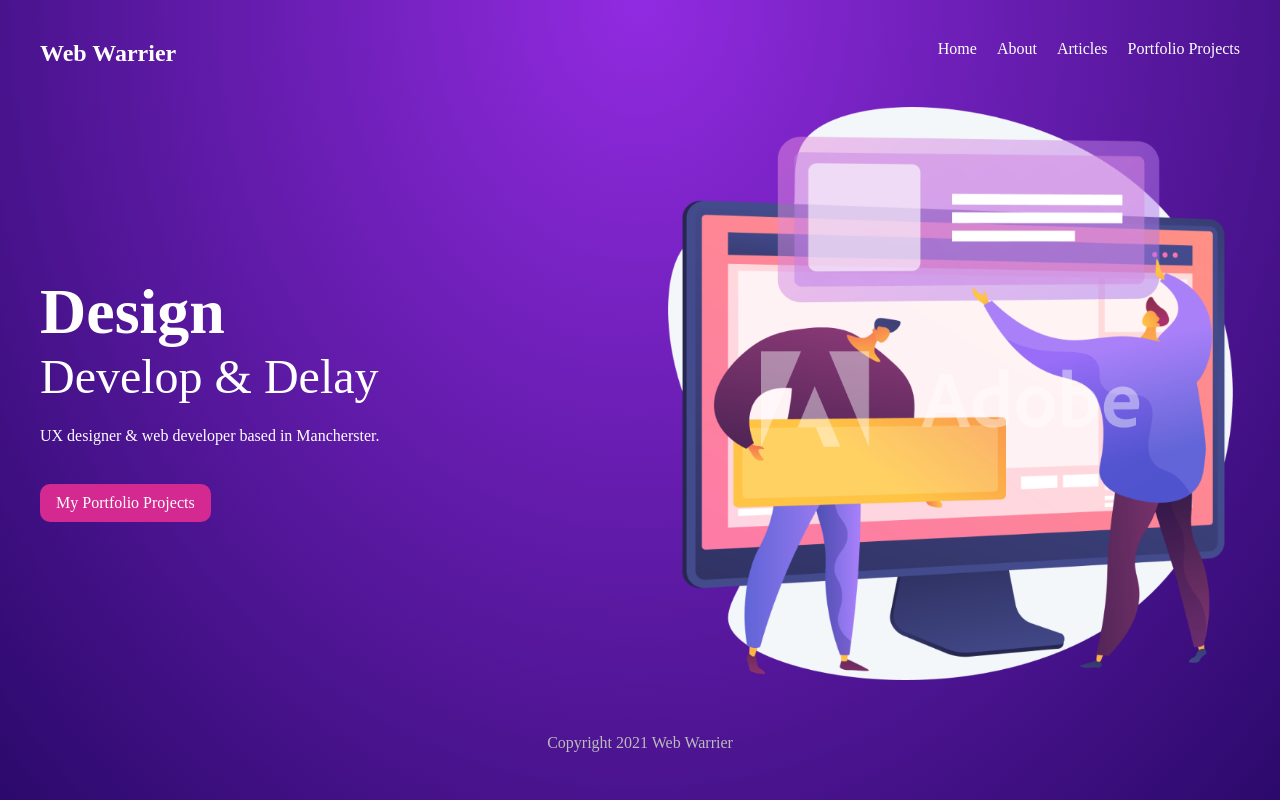
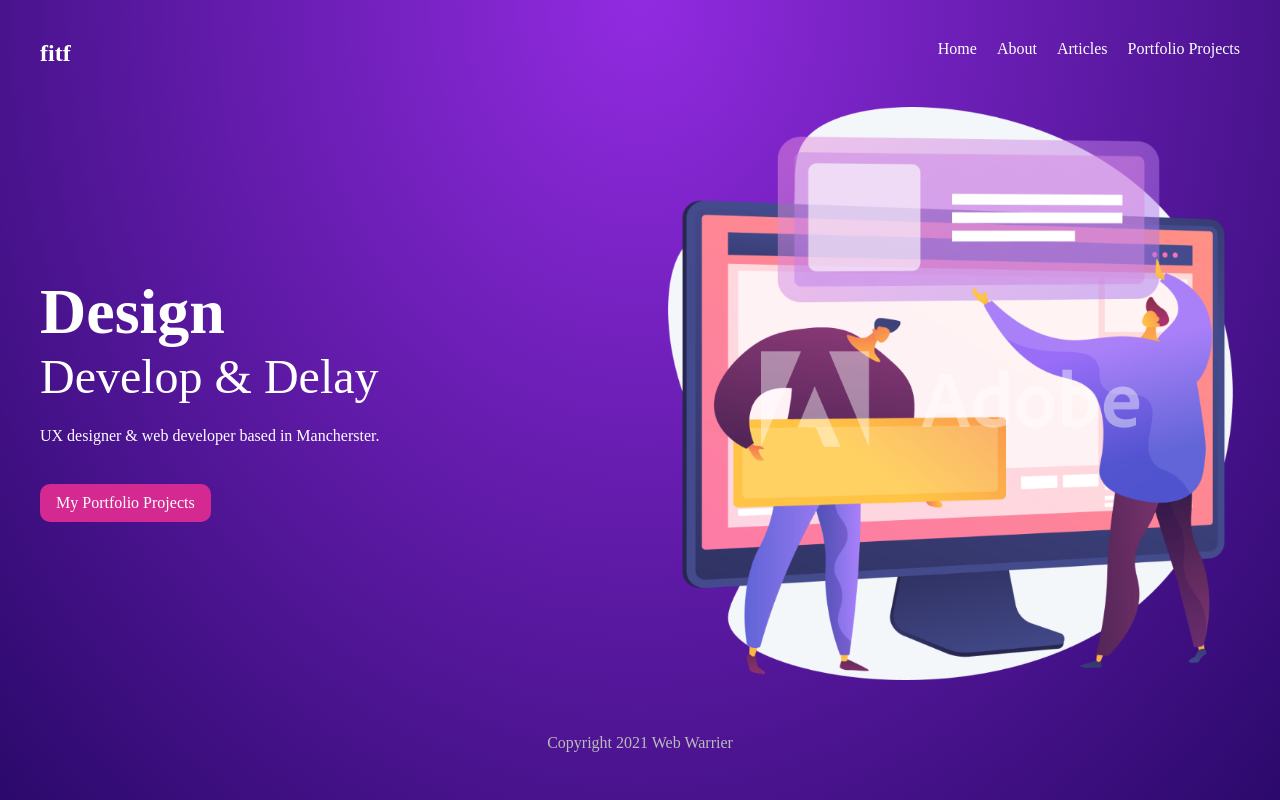
Before and after one commit to yash-gediya/Gatsby-contentful-demo, a Gatsby site: page / in a window 1280 px wide. Built offline with nearby package versions, Linux system fonts and the light colour scheme; Gatsby itself is replaced by a stand-in of ours.

Commit message:
push title changes

```diff
--- a/src/components/Navabar.js
+++ b/src/components/Navabar.js
@@ -20,7 +20,7 @@ const Navabar = () => {
   const { title } = data.site.siteMetadata
   return (
     <nav>
-      <h1>{title}</h1>
+      <h1>fitf</h1>
       <div className="links">
         <Link to="/">Home</Link>
         <Link to="/about">About</Link>
```
